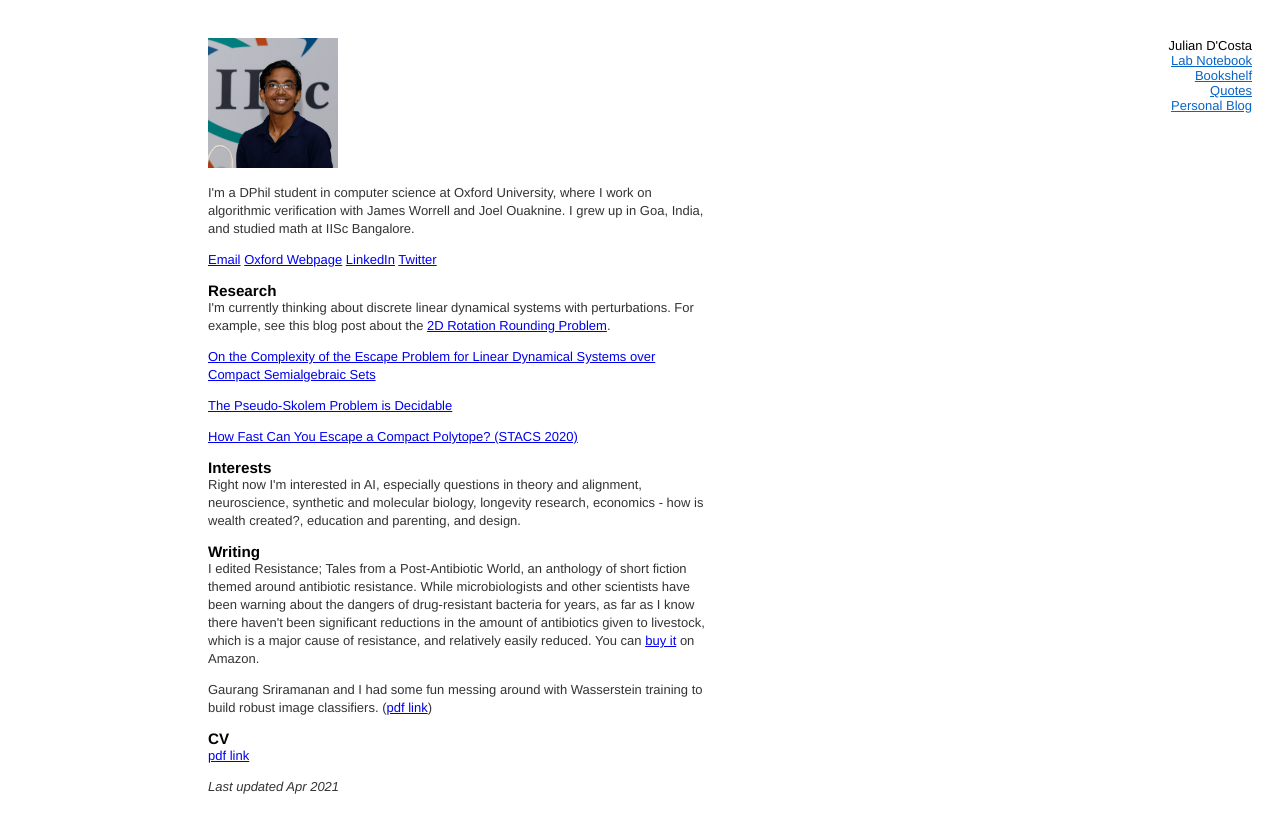
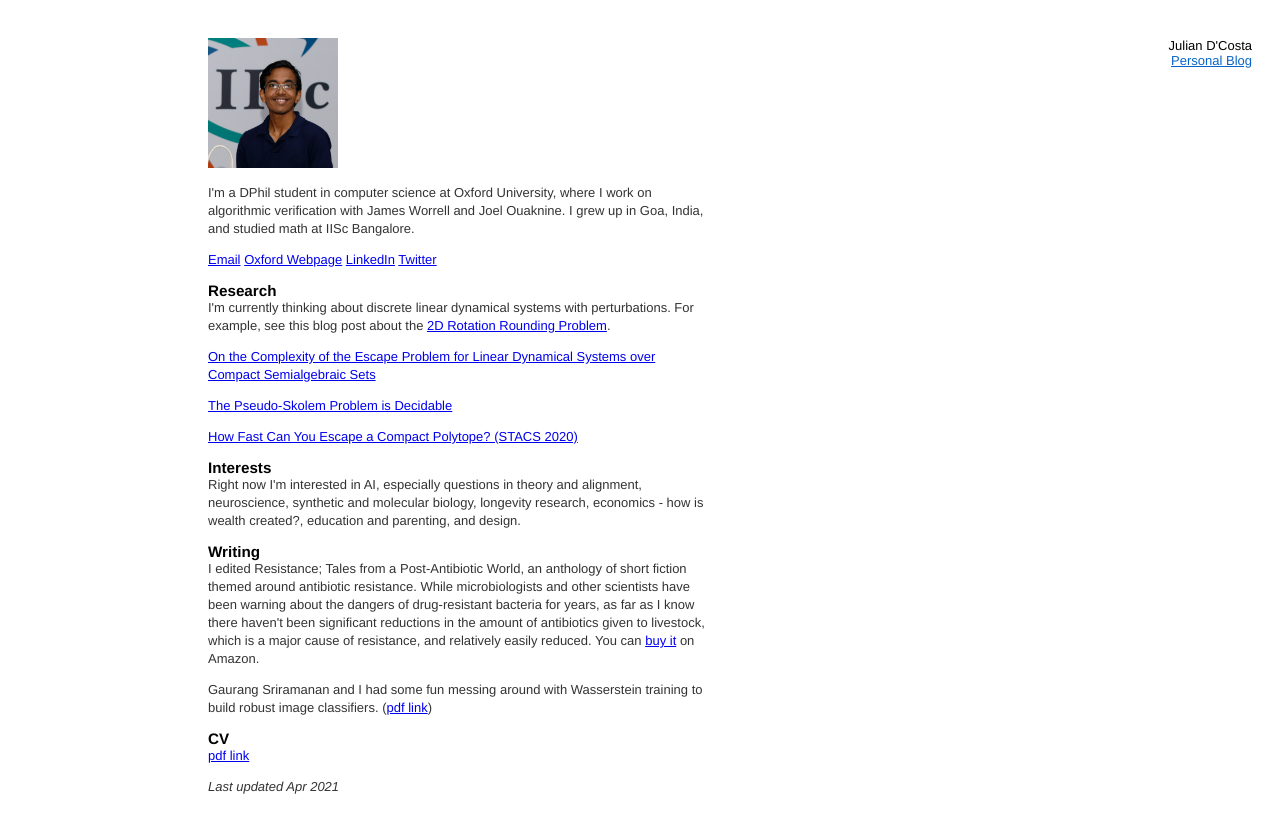
Before and after one commit to julianrdcosta/julianrdcosta.github.io, a Jekyll site: the page built from index.html, in a window 1280 px wide. Shown: the top 833 px of the page. Built offline with Jekyll 4.4.1, drawn with Linux system fonts in a browser that asks for light colours.

Commit message:
Update index.html

```diff
--- a/index.html
+++ b/index.html
@@ -8,10 +8,10 @@
 <div id="menu">
 <span class="title">Julian D'Costa</span>
 <ul>
-
+<!--
   <li><a href="/blog">Lab Notebook</a></li>
   <li><a href="/bookshelf">Bookshelf</a></li>
-  <li><a href="/quotes">Quotes</a></li>
+  <li><a href="/quotes">Quotes</a></li>  -->
   <li><a href="https://justunreadableicon.wordpress.com/">Personal Blog</a></li>
 
 </ul>
```
